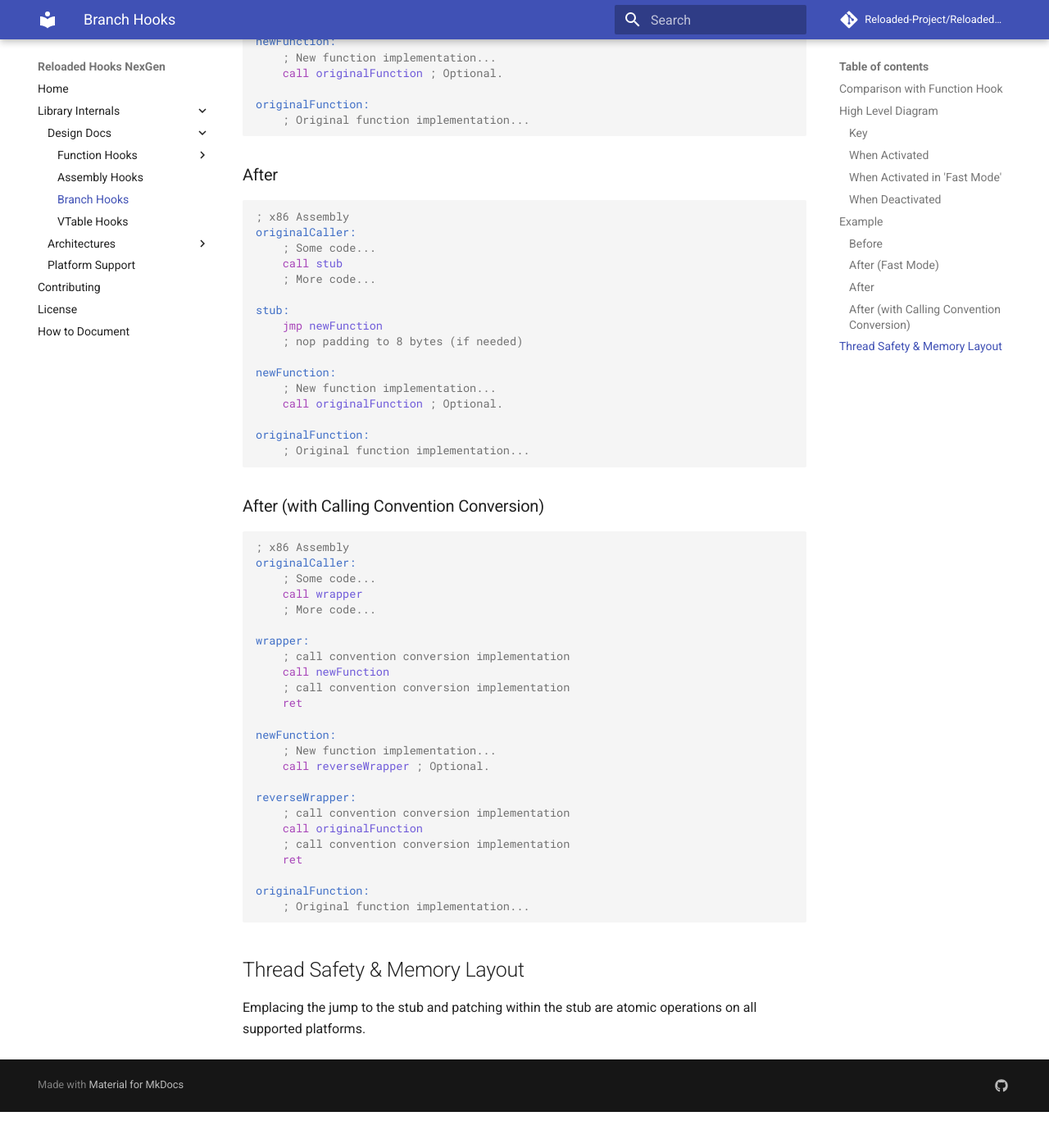
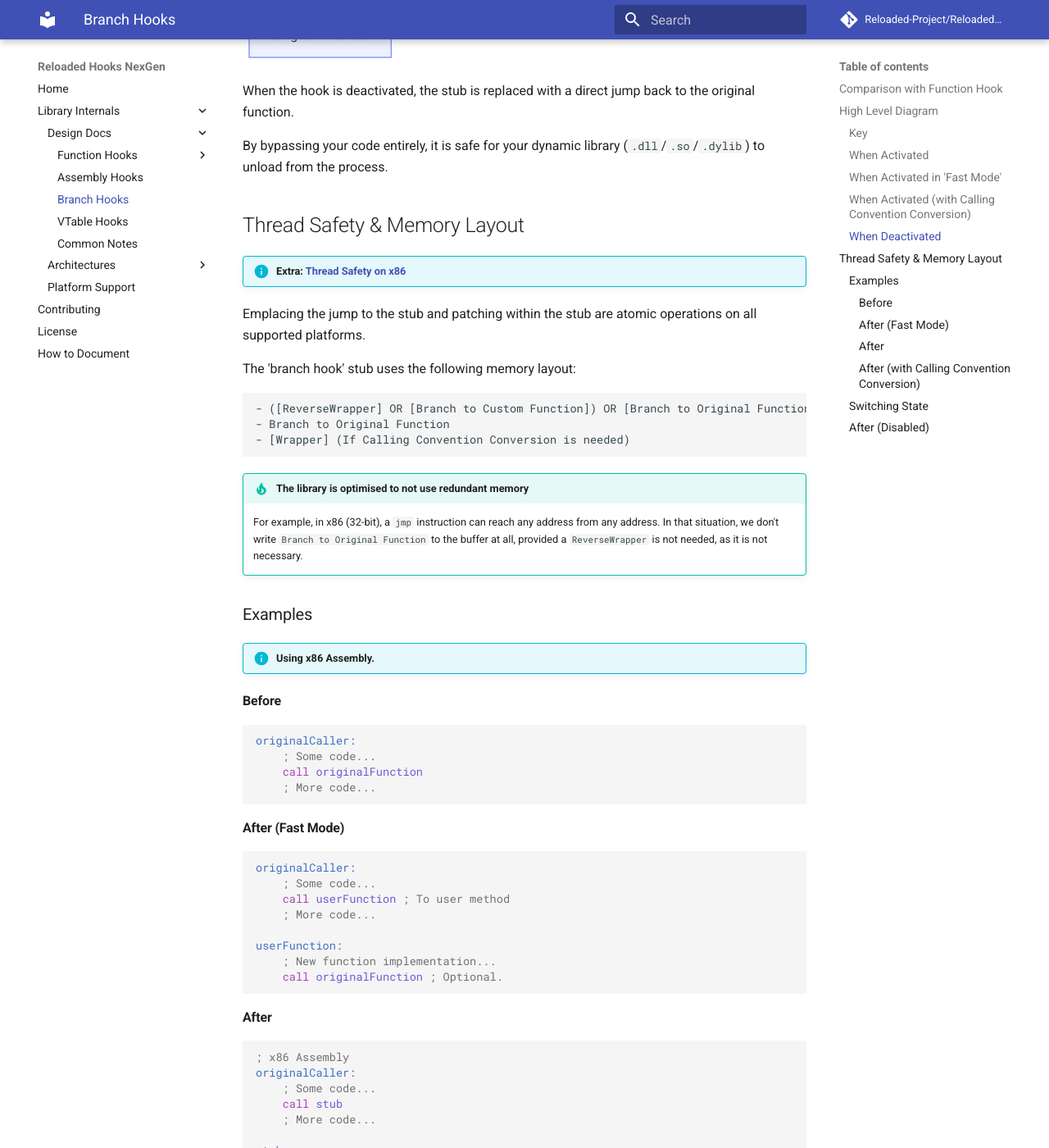
Before and after one commit to Reloaded-Project/Reloaded.Hooks-rs, an MkDocs documentation site: the page built from docs/dev/design/branch-hooks/overview.md, in a window 1280 px wide and 1400 px high, scrolled down 3469 px. Shown: the whole window at 82% size. Built offline with MkDocs 1.6.1 and Material for MkDocs 9.7.7, drawn with Linux system fonts in a browser that asks for light colours; comment, search, counter and statistics services are not loaded; before the commit the page ends 4825 px from its top, so only the background shows below that; some of the changed text lies outside the part shown.

Commit message:
Updated: Hooking documentation for branch & assembly.

````diff
--- a/docs/dev/design/branch-hooks/overview.md
+++ b/docs/dev/design/branch-hooks/overview.md
@@ -45,7 +45,7 @@
 ```mermaid
 flowchart TD
     CF[Caller Function]
-    RW[ReverseWrapper]
+    RW[Stub]
     HK["&lt;Your Function&gt;"]
     OM[Original Method]
 
@@ -65,7 +65,7 @@
     HK["&lt;Your Function&gt;"]
     OM[Original Method]
 
-    CF -- "call &lt;<Your Function>&gt; instead of original" --> HK
+    CF -- "call 'Your Function' instead of original" --> HK
     HK -. "Calls &lt;Optionally&gt;" .-> OM
     OM -. "Returns" .-> HK
 ```
@@ -73,6 +73,24 @@
 This option allows for a small performance improvement, saving 1 instruction and some instruction prefetching load.
 
 This is on by default (can be disabled), and will take into effect when no conversion between calling conventions is needed and target is within 'Relative Jump' range for your CPU architecture.
+
+### When Activated (with Calling Convention Conversion)
+
+```mermaid
+flowchart TD
+    CF[Caller Function]
+    RW[ReverseWrapper]
+    HK["&lt;Your Function&gt;"]
+    W[Wrapper]
+    OM[Original Method]
+
+    CF -- "call wrapper" --> RW
+    RW -- jump to your code --> HK
+    HK -. "Calls &lt;Optionally&gt;" .-> W
+    W -- "call original (wrapped)" --> OM
+    OM -. "Returns" .-> W
+    W -. "Returns" .-> HK
+```
 
 ### When Deactivated
 
@@ -92,39 +110,53 @@
 By bypassing your code entirely, it is safe for your dynamic library (`.dll`/`.so`/`.dylib`)
 to unload from the process.
 
-## Example
+## Thread Safety & Memory Layout
 
-### Before
+!!! info "Extra: [Thread Safety on x86](../common.md#thread-safety-on-x86)"
+
+Emplacing the jump to the stub and patching within the stub are atomic operations on all supported platforms.
+
+The 'branch hook' stub uses the following memory layout:
+
+```text
+- ([ReverseWrapper] OR [Branch to Custom Function]) OR [Branch to Original Function]
+- Branch to Original Function
+- [Wrapper] (If Calling Convention Conversion is needed)
+```
+
+!!! tip "The library is optimised to not use redundant memory"
+
+    For example, in x86 (32-bit), a `jmp` instruction can reach any address from any address. In that situation,
+    we don't write `Branch to Original Function` to the buffer at all, provided a `ReverseWrapper` is not needed,
+    as it is not necessary.
+
+### Examples
+
+!!! info "Using x86 Assembly."
+
+#### Before
 
 ```asm
-; x86 Assembly
 originalCaller:
     ; Some code...
     call originalFunction
     ; More code...
-
-originalFunction:
-    ; Function implementation...
 ```
 
-### After (Fast Mode)
+#### After (Fast Mode)
 
 ```asm
-; x86 Assembly
 originalCaller:
     ; Some code...
-    call newFunction
+    call userFunction ; To user method
     ; More code...
 
-newFunction:
+userFunction:
     ; New function implementation...
     call originalFunction ; Optional.
-
-originalFunction:
-    ; Original function implementation...
 ```
 
-### After
+#### After
 
 ```asm
 ; x86 Assembly
@@ -134,8 +166,124 @@
     ; More code...
 
 stub:
+    ; == BranchToCustom ==
     jmp newFunction
-    ; nop padding to 8 bytes (if needed)
+    ; == BranchToCustom ==
+
+    ; == BranchToOriginal ==
+    jmp originalFunction
+    ; == BranchToOriginal ==
+
+newFunction:
+    ; New function implementation...
+    call originalFunction ; Optional.
+```
+
+#### After (with Calling Convention Conversion)
+
+```asm
+; x86 Assembly
+originalCaller:
+    ; Some code...
+    call stub
+    ; More code...
+
+stub:
+    ; == ReverseWrapper ==
+    ; implementation..
+    call userFunction
+    ; ..implementation
+    ; == ReverseWrapper ==
+
+    ; == Wrapper ==
+    ; implementation ..
+    jmp originalFunction
+    ; .. implementation
+    ; == Wrapper ==
+
+    ; == BranchToOriginal ==
+    jmp originalFunction ; Whenever disabled :wink:
+    ; == BranchToOriginal ==
+
+userFunction:
+    ; New function implementation...
+    call wrapper; (See Above)
+```
+
+### Switching State
+
+!!! info "When transitioning between Enabled/Disabled state, we place a temporary branch at `stub`, this allows us to manipulate the remaining code safely."
+
+```asm
+stub:
+    ; == BranchToCustom ==
+    jmp BranchToOriginal ; jump to code that branches to original.
+    ; == BranchToCustom ==
+
+    ; == BranchToOriginal ==
+    jmp originalFunction
+    ; == BranchToOriginal ==
+```
+
+!!! note "Don't forget to clear instruction cache on non-x86 architectures which need it."
+
+This ensures we can safely overwrite the remaining code...
+
+Then we overwrite `entry` code with `hook` code, except the branch:
+
+```asm
+entry: ; Currently Applied (Hook)
+    b original     ; Branch to original
+    add x0, x2     ; overwritten with 'original' code.
+    b back_to_code ; overwritten with 'original' code.
+
+original: ; Backup (Original)
+    mov x0, x1
+    add x0, x2
+    b back_to_code
+
+hook: ; Backup (Hook)
+    add x1, x1
+    mov x0, x2
+    b back_to_code
+```
+
+And lastly, overwrite the branch.
+
+To do this, read the original `sizeof(nint)` bytes at `entry`, replace branch bytes with original bytes
+and do an atomic write. This way, the remaining instruction is safely replaced.
+
+```asm
+entry: ; Currently Applied (Hook)
+    add x1, x1     ; 'original' code.
+    add x0, x2     ; 'original' code.
+    b back_to_code ; 'original' code.
+
+original: ; Backup (Original)
+    mov x0, x1
+    add x0, x2
+    b back_to_code
+
+hook: ; Backup (Hook)
+    add x1, x1
+    mov x0, x2
+    b back_to_code
+```
+
+This way we achieve zero overhead CPU-wise, at expense of some memory.
+
+### After (Disabled)
+
+```asm
+; x86 Assembly
+originalCaller:
+    ; Some code...
+    call stub
+    ; More code...
+
+stub:
+    <jmp to `jmp originalFunction`> ; We disable the hook by branching to instruction that branches to original
+    jmp originalFunction ; Whenever disabled :wink:
 
 newFunction:
     ; New function implementation...
@@ -144,36 +292,3 @@
 originalFunction:
     ; Original function implementation...
 ```
-
-### After (with Calling Convention Conversion)
-
-```asm
-; x86 Assembly
-originalCaller:
-    ; Some code...
-    call wrapper
-    ; More code...
-
-wrapper:
-    ; call convention conversion implementation
-    call newFunction
-    ; call convention conversion implementation
-    ret
-
-newFunction:
-    ; New function implementation...
-    call reverseWrapper ; Optional.
-
-reverseWrapper:
-    ; call convention conversion implementation
-    call originalFunction
-    ; call convention conversion implementation
-    ret
-
-originalFunction:
-    ; Original function implementation...
-```
-
-## Thread Safety & Memory Layout
-
-Emplacing the jump to the stub and patching within the stub are atomic operations on all supported platforms.
--- a/mkdocs.yml
+++ b/mkdocs.yml
@@ -63,6 +63,7 @@
       - Assembly Hooks: dev/design/assembly-hooks/overview.md
       - Branch Hooks: dev/design/branch-hooks/overview.md
       - VTable Hooks: dev/design/vtable-hooks/overview.md
+      - Common Notes: dev/design/common.md
     - Architectures:
       - Overview: dev/arch/overview.md
       - Operations: dev/arch/operations.md
````
Also changed, not shown: docs/dev/design/assembly-hooks/overview.md (+4 -0 lines), docs/dev/design/common.md (added, +53 -0 lines).
